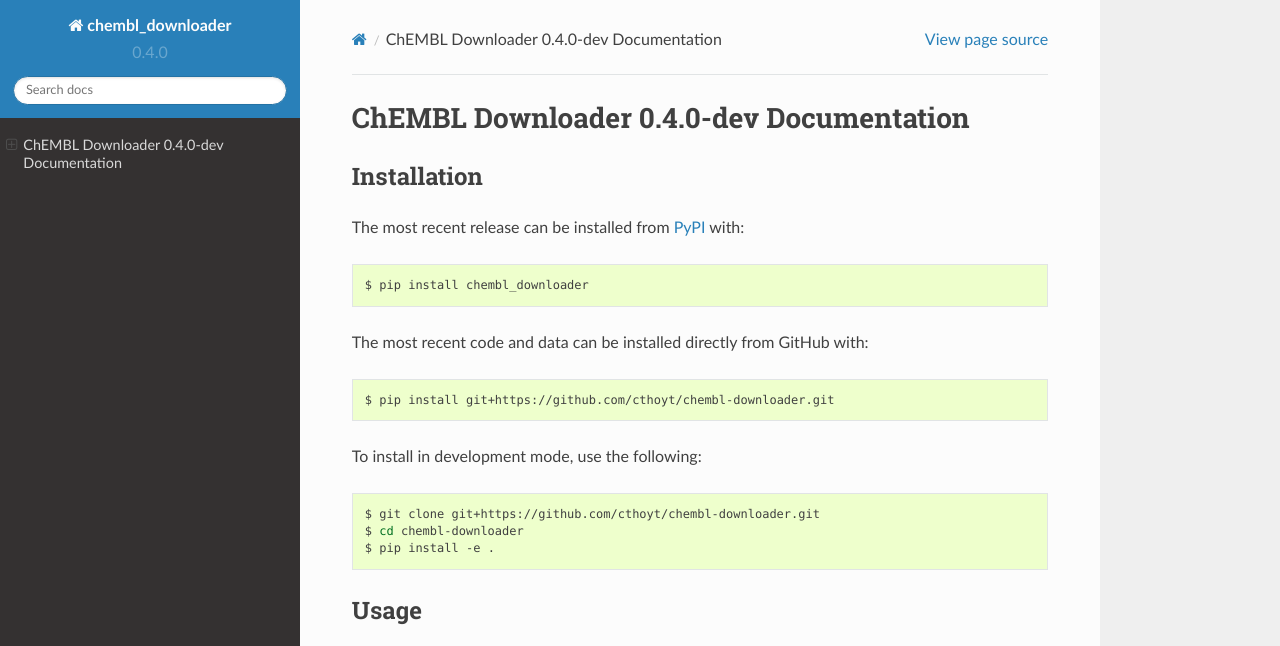
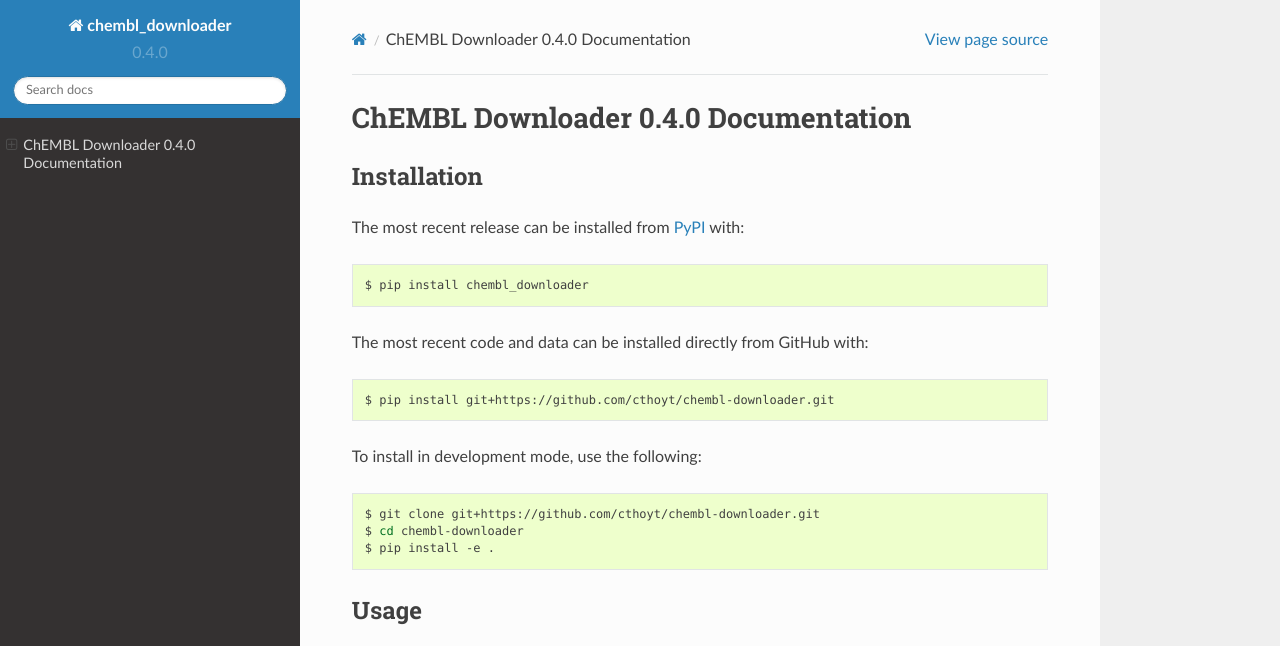
Before and after one commit to cthoyt/chembl-downloader, a Sphinx documentation site: the page built from docs/source/index.rst, in a window 1280 px wide and 1212 px high, cut to the strip 0-646 px from the top of the window. Built offline with Sphinx 7.4.7 and the Read the Docs theme 2.0.0, drawn with Linux system fonts in a browser that asks for light colours.

Commit message:
Bump version: 0.4.0-dev → 0.4.0

```diff
--- a/docs/source/conf.py
+++ b/docs/source/conf.py
@@ -27,7 +27,7 @@
 author = "Charles Tapley Hoyt"
 
 # The full version, including alpha/beta/rc tags.
-release = "0.4.0-dev"
+release = "0.4.0"
 
 # The short X.Y version.
 parsed_version = re.match(
--- a/setup.cfg
+++ b/setup.cfg
@@ -4,7 +4,7 @@
 # Configuring setup()
 [metadata]
 name = chembl_downloader
-version = 0.4.0-dev
+version = 0.4.0
 description = Reproducibly download, open, parse, and query ChEMBL
 long_description = file: README.md
 long_description_content_type = text/markdown
```
Also changed, not shown: .bumpversion.cfg.
